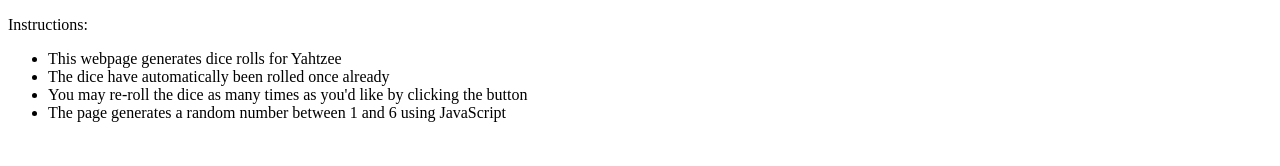
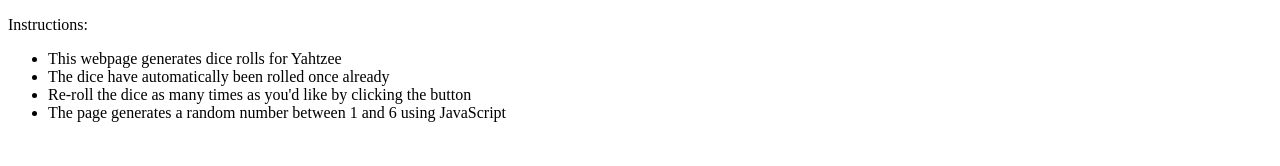
Before and after one commit to RichGol/intro-webpage-rg, a plain HTML site: page index.html in a window 1280 px wide. Shown: the top 166 px of the page. Drawn offline with Linux system fonts and the light colour scheme.

```diff
--- a/index.html
+++ b/index.html
@@ -16,7 +16,7 @@
 			<ul>
 				<li>This webpage generates dice rolls for Yahtzee</li>
 				<li>The dice have automatically been rolled once already</li>
-				<li>You may re-roll the dice as many times as you'd like by clicking the button</li>
+				<li>Re-roll the dice as many times as you'd like by clicking the button</li>
 				<li>The page generates a random number between 1 and 6 using JavaScript</li>
 			</ul>
 		</header>
```
